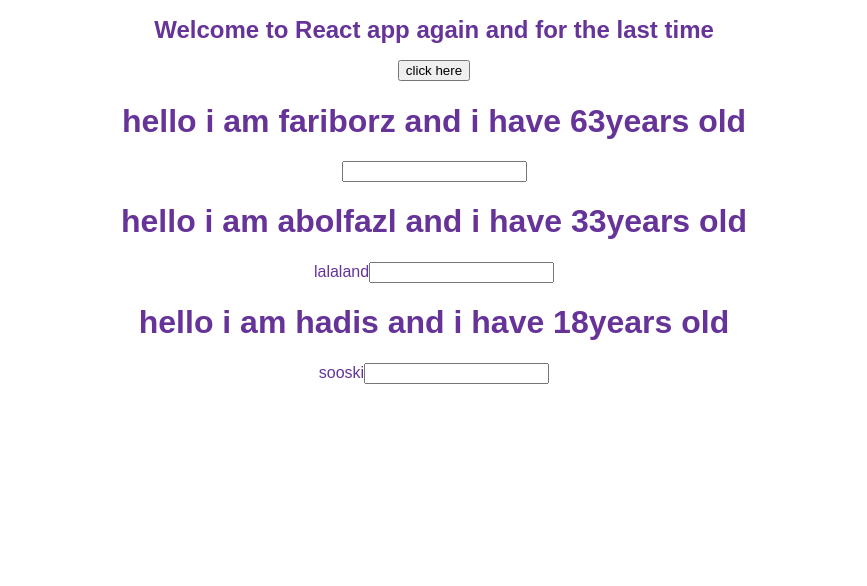
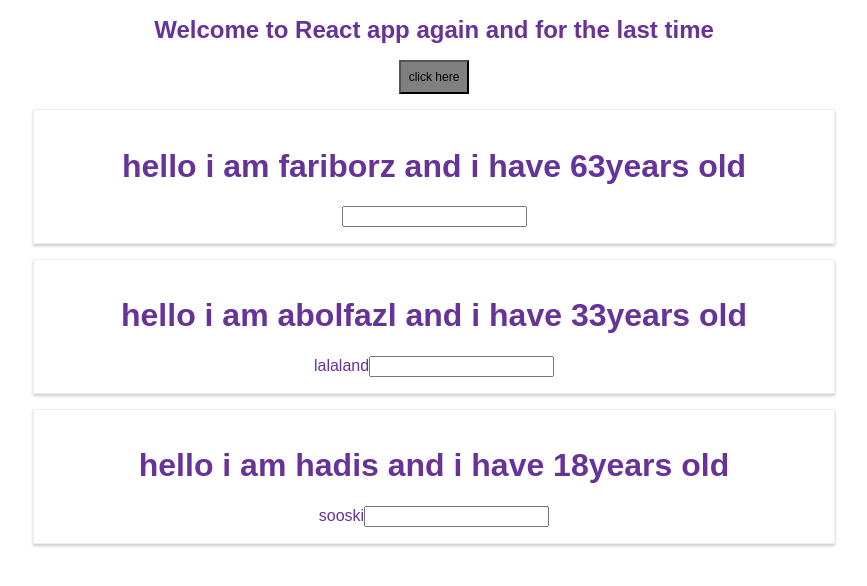
Before and after one commit to zahrajoulaei/ZahraReactProject, a React (Create React App) app: page / in a window 1280 px wide. Shown: the top 586 px of the page, without its empty margins (206-1073 px from the left). Built offline with nearby package versions, Linux system fonts and the light colour scheme.

Commit message:
add style to the component

```diff
--- /dev/null
+++ b/src/Adam/Adam.css
@@ -0,0 +1,8 @@
+.Adam {
+    width: 60%;
+    box-shadow: 0 2px 3px #ccc;
+    margin: 15px auto;
+    text-align: center;
+    border: 1px solid #eee;
+    padding:16px;
+}
--- a/src/Adam/Adam.js
+++ b/src/Adam/Adam.js
@@ -1,12 +1,13 @@
+import React from 'react';
 
-import React from 'react';
+import './Adam.css';
 
 const adam = (props)=> {
     return (
-        <div>
+        <div className="Adam">
         <h1 onClick={props.handleClick}>hello i am {props.name} and i have {props.age}years old</h1>
         <span >{props.children}</span>
-        <input type="text" onChange={props.changed} />
+        <input type="text" onChange={props.changed}/>
         </div>
 
     )
--- a/src/App.js
+++ b/src/App.js
@@ -30,10 +30,17 @@ class App extends Component {
     }
 
     render() {
+
+        const style= {
+            backgroundColor : 'grey',
+            fontSize: '12px',
+            cursor: 'pointer',
+            padding: '8px'
+        }
         return (
             <div className="App">
                 <h1 className="App-title">Welcome to React app again and for the last time</h1>
-                <button onClick={this.handleClick}> click here</button>
+                <button onClick={this.handleClick} style={style}> click here</button>
                 <Adam name={this.state.adam[0].name} age={this.state.adam[0].age} click={this.handleClick}/>
                 <Adam name={this.state.adam[1].name} age={this.state.adam[1].age} changed={this.inputChange}>lalaland</Adam>
                 <Adam name={'hadis'} age={18} click={this.handleClick}> sooski</Adam>
```
